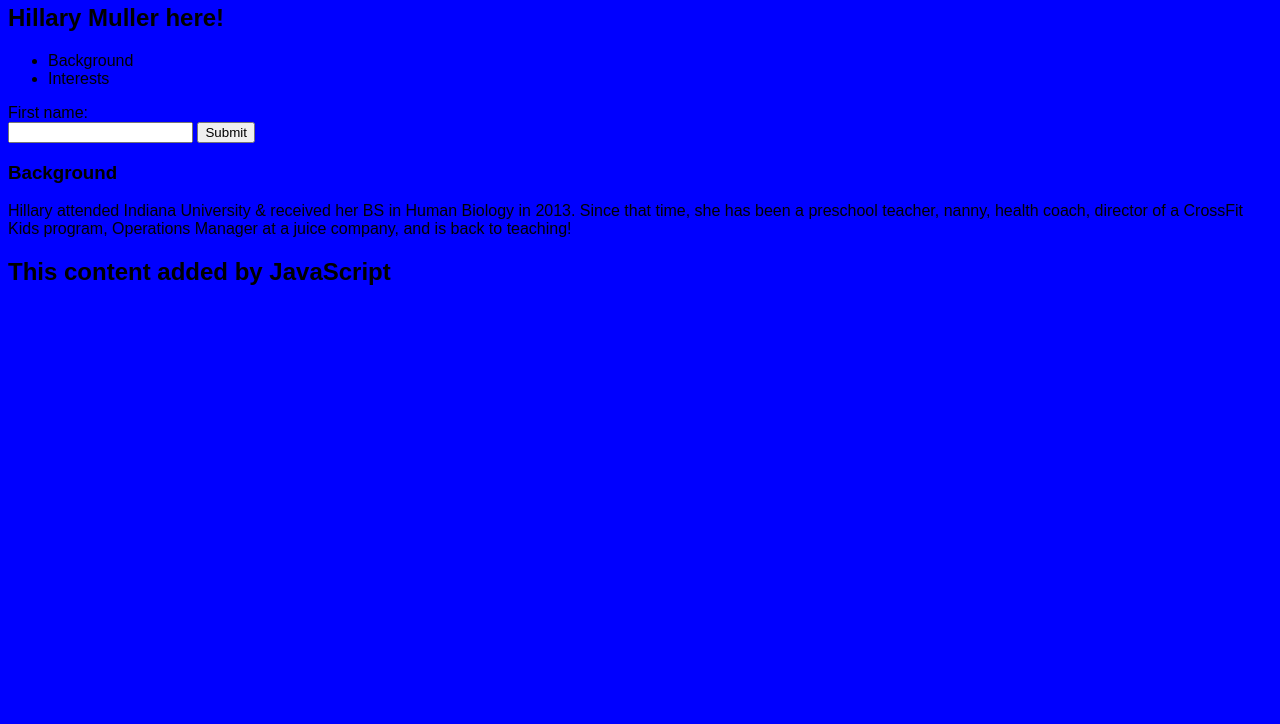
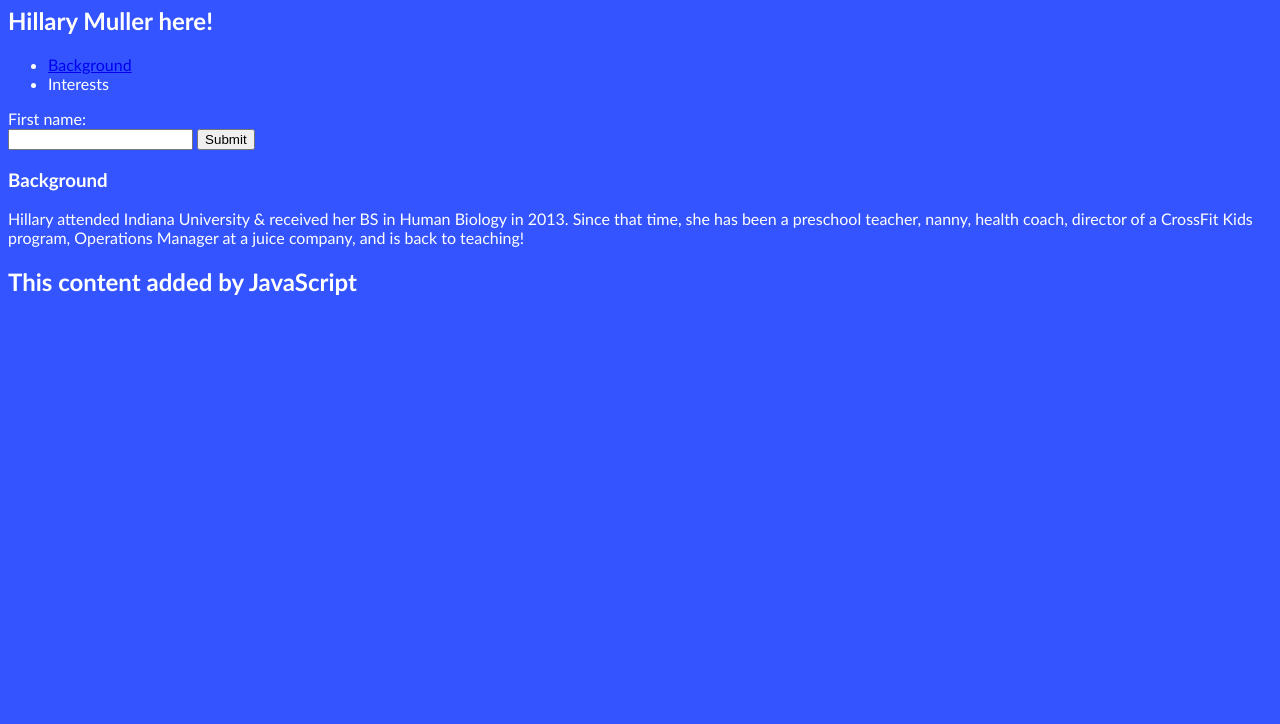
Before and after one commit to hillarymuller/my-personal-website, a plain HTML site: page index.html in a window 1280 px wide. Shown: the part 76-800 px from the top of the page. Drawn offline with Linux system fonts and the light colour scheme.

Commit message:
fixing Background link & changing some style in style.css

```diff
--- a/index.html
+++ b/index.html
@@ -8,7 +8,7 @@
         <h1>Hello World!</h1>
         <h2>Hillary Muller here!</h2>
         <ul>
-            <li>Background<a href="#Background"></a></li>
+            <li><a href="#Background">Background</a></li>
             <li>Interests</li>
         </ul>
         <form>
--- a/style.css
+++ b/style.css
@@ -1,4 +1,5 @@
 body {
-    background: blue;
-    font-family: Arial, Helvetica, sans-serif;
+    background: #3354ff;
+    font-family: Optima, sans-serif;
+    color: #FFFFFF
 }
```
